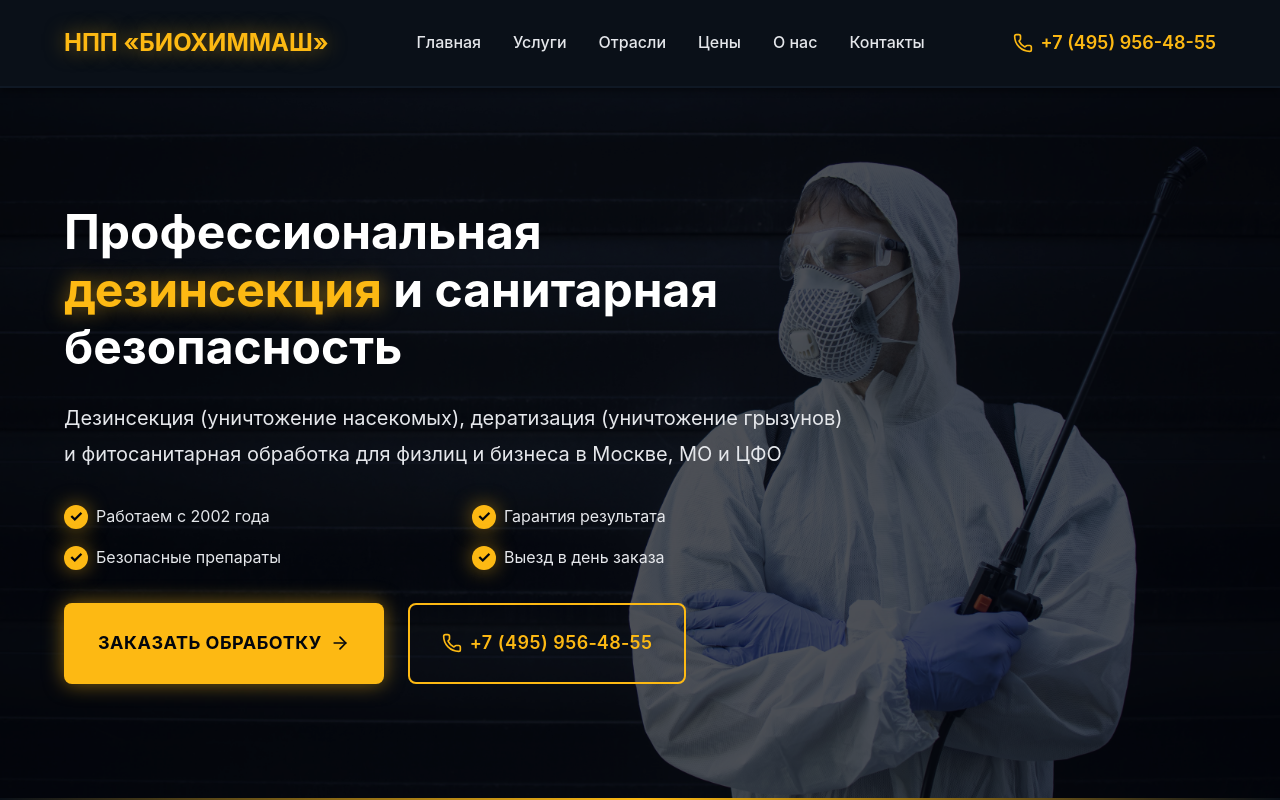
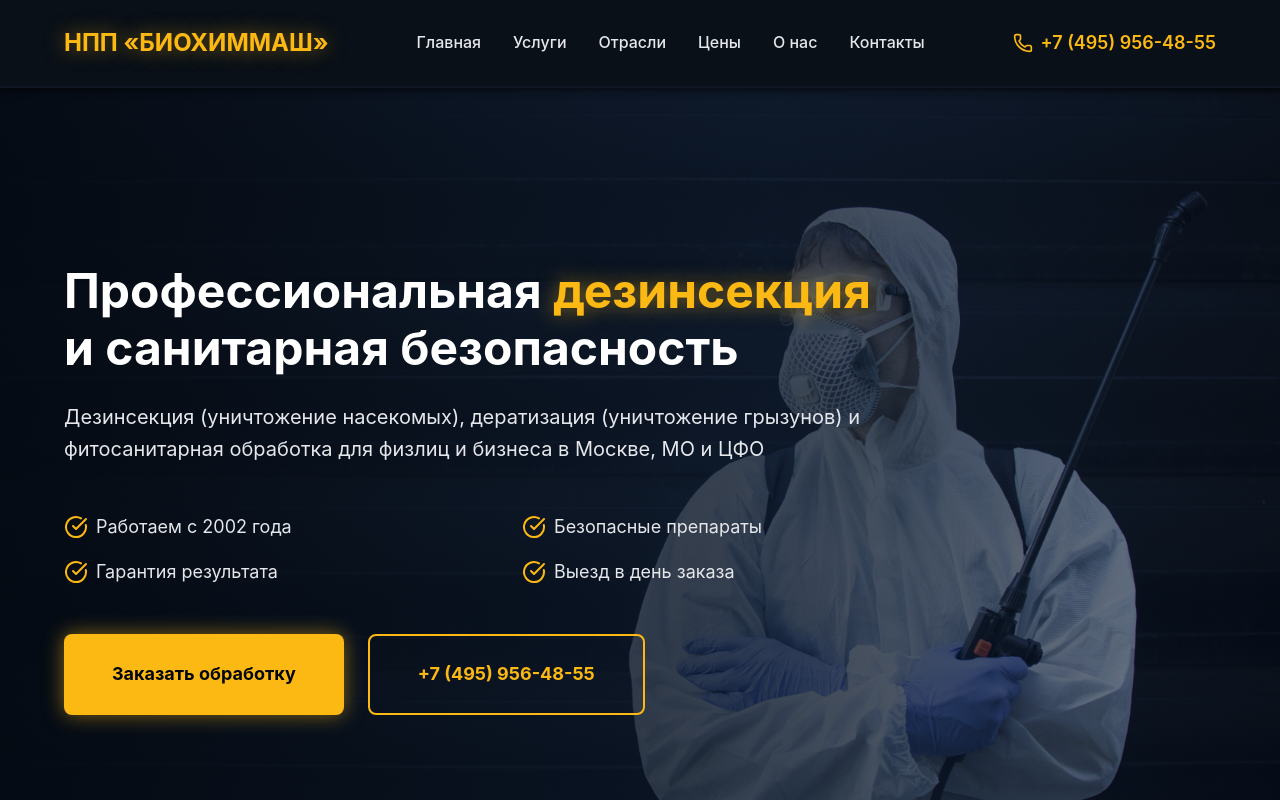
Before and after one commit to reenaBoo/dez-site, a Next.js app: page / in a window 1280 px wide. Shown: the top 800 px of the page. Built offline with nearby package versions, Linux system fonts and the light colour scheme.

Commit message:
Fix issues

```diff
--- a/next.config.ts
+++ b/next.config.ts
@@ -1,11 +1,10 @@
-// next.config.ts
 const nextConfig = {
-  output: 'export', images: {
+  output: 'export',
+  images: {
     unoptimized: true,
-  }, compiler: {
+  },
+  compiler: {
     styledComponents: true,
-  }, experimental: {
-    scrollRestoration: true,
   },
 };
 
--- a/package.json
+++ b/package.json
@@ -1,6 +1,7 @@
 {
   "name": "dez-site",
   "version": "0.1.0",
+  "homepage": "https://reenaboo.github.io/dez-site",
   "private": true,
   "scripts": {
     "dev": "next dev",
--- a/src/components/sections/Hero.tsx
+++ b/src/components/sections/Hero.tsx
@@ -1,26 +1,17 @@
 'use client';
 
 import styled from 'styled-components';
-import { Phone, ArrowRight } from 'lucide-react';
-import { motion } from 'framer-motion';
 import Image from 'next/image';
+import Link from 'next/link';
+import { CheckCircle } from 'lucide-react';
 import Container from '@/components/layout/Container';
-import { Button } from '@/components/common/Button';
-import { getAssetPath } from '@/utils/etAssetPath';
 
 const HeroSection = styled.section`
     position: relative;
-    min-height: calc(100vh - 90px);
+    min-height: 100vh;
     display: flex;
     align-items: center;
-    justify-content: center;
     overflow: hidden;
-    background-color: ${({ theme }) => theme.colors.background};
-    padding-top: 0;
-
-    @media (max-width: ${({ theme }) => theme.breakpoints.tablet}) {
-        min-height: calc(100vh - 80px);
-    }
 `;
 
 const BackgroundImage = styled.div`
@@ -28,107 +19,126 @@ const BackgroundImage = styled.div`
     inset: 0;
     z-index: 0;
 
+    &::after {
+        content: '';
+        position: absolute;
+        inset: 0;
+        background: linear-gradient(
+                to right,
+                rgba(5, 11, 20, 0.95) 0%,
+                rgba(10, 22, 40, 0.8) 60%,
+                rgba(10, 22, 40, 0.5) 100%
+        );
+    }
+
     img {
         object-fit: cover;
-        object-position: center right;
-        opacity: 0.3;
+        object-position: center;
     }
 `;
 
-const HeroContent = styled.div`
+const Content = styled.div`
     position: relative;
-    z-index: 2;
-    width: 100%;
-    padding: 0;
-
-    @media (max-width: ${({ theme }) => theme.breakpoints.tablet}) {
-        text-align: center;
-    }
+    z-index: 10;
+    padding: ${({ theme }) => theme.spacing.xxxl} 0;
+    max-width: 900px;
 `;
 
-const HeroText = styled.div`
-    max-width: 800px;
-`;
-
-const HeroTitle = styled(motion.h1)`
+const Title = styled.h1`
     font-size: ${({ theme }) => theme.fontSize['5xl']};
     font-weight: ${({ theme }) => theme.fontWeight.bold};
     color: ${({ theme }) => theme.colors.heading};
     margin-bottom: ${({ theme }) => theme.spacing.lg};
     line-height: 1.2;
 
-    .accent {
+    span {
         color: ${({ theme }) => theme.colors.primary};
         text-shadow: ${({ theme }) => theme.shadows.glow};
     }
 
     @media (max-width: ${({ theme }) => theme.breakpoints.tablet}) {
-        font-size: ${({ theme }) => theme.fontSize['3xl']};
+        font-size: ${({ theme }) => theme.fontSize['4xl']};
     }
 `;
 
-const HeroDescription = styled(motion.p)`
+const Subtitle = styled.p`
     font-size: ${({ theme }) => theme.fontSize.xl};
     color: ${({ theme }) => theme.colors.text};
-    margin-bottom: ${({ theme }) => theme.spacing.xl};
-    line-height: 1.8;
-
-    strong {
-        color: ${({ theme }) => theme.colors.primary};
-    }
+    margin-bottom: ${({ theme }) => theme.spacing.xxl};
+    line-height: 1.6;
 
     @media (max-width: ${({ theme }) => theme.breakpoints.tablet}) {
         font-size: ${({ theme }) => theme.fontSize.lg};
     }
 `;
 
-const HeroButtons = styled(motion.div)`
-    display: flex;
-    gap: ${({ theme }) => theme.spacing.lg};
-    flex-wrap: wrap;
-    margin-top: ${({ theme }) => theme.spacing.xl};
-
-    @media (max-width: ${({ theme }) => theme.breakpoints.tablet}) {
-        justify-content: center;
-    }
-
-    @media (max-width: ${({ theme }) => theme.breakpoints.mobile}) {
-        flex-direction: column;
-    }
-`;
-
-const FeaturesList = styled(motion.ul)`
+const Features = styled.div`
     display: grid;
     grid-template-columns: repeat(2, 1fr);
     gap: ${({ theme }) => theme.spacing.md};
-    margin-top: ${({ theme }) => theme.spacing.xl};
-    margin-bottom: ${({ theme }) => theme.spacing.xl};
+    margin-bottom: ${({ theme }) => theme.spacing.xxl};
 
     @media (max-width: ${({ theme }) => theme.breakpoints.tablet}) {
         grid-template-columns: 1fr;
     }
 `;
 
-const FeatureItem = styled.li`
+const Feature = styled.div`
     display: flex;
     align-items: center;
     gap: ${({ theme }) => theme.spacing.sm};
     color: ${({ theme }) => theme.colors.text};
-    font-size: ${({ theme }) => theme.fontSize.base};
+    font-size: ${({ theme }) => theme.fontSize.lg};
 
-    &::before {
-        content: '✓';
+    svg {
+        color: ${({ theme }) => theme.colors.primary};
+        flex-shrink: 0;
+    }
+`;
+
+const CTAButtons = styled.div`
     display: flex;
+    gap: ${({ theme }) => theme.spacing.lg};
+    flex-wrap: wrap;
+`;
+
+const PrimaryButton = styled(Link)`
+    display: inline-flex;
     align-items: center;
     justify-content: center;
-        width: 24px;
-        height: 24px;
+    padding: ${({ theme }) => theme.spacing.lg} ${({ theme }) => theme.spacing.xxl};
     background-color: ${({ theme }) => theme.colors.primary};
     color: ${({ theme }) => theme.colors.navy};
-        border-radius: 50%;
-        flex-shrink: 0;
-        font-weight: bold;
+    font-weight: ${({ theme }) => theme.fontWeight.bold};
+    font-size: ${({ theme }) => theme.fontSize.lg};
+    border-radius: ${({ theme }) => theme.borderRadius.md};
+    transition: all ${({ theme }) => theme.transitions.normal};
     box-shadow: ${({ theme }) => theme.shadows.glow};
+
+    &:hover {
+        background-color: ${({ theme }) => theme.colors.primaryLight};
+        transform: translateY(-2px);
+        box-shadow: 0 0 30px rgba(253, 185, 19, 0.7);
+    }
+`;
+
+const SecondaryButton = styled(Link)`
+    display: inline-flex;
+    align-items: center;
+    justify-content: center;
+    padding: ${({ theme }) => theme.spacing.lg} ${({ theme }) => theme.spacing.xxl};
+    background-color: transparent;
+    color: ${({ theme }) => theme.colors.primary};
+    font-weight: ${({ theme }) => theme.fontWeight.bold};
+    font-size: ${({ theme }) => theme.fontSize.lg};
+    border: 2px solid ${({ theme }) => theme.colors.primary};
+    border-radius: ${({ theme }) => theme.borderRadius.md};
+    transition: all ${({ theme }) => theme.transitions.normal};
+
+    &:hover {
+        background-color: ${({ theme }) => theme.colors.primary};
+        color: ${({ theme }) => theme.colors.navy};
+        transform: translateY(-2px);
     }
 `;
 
@@ -136,7 +146,7 @@ export default function Hero() {
   return (<HeroSection>
       <BackgroundImage>
         <Image
-        src={getAssetPath('/images/hero-bg.jpg')}
+          src='/images/hero-bg.jpg'
           alt='Профессиональная дезинсекция'
           fill
           priority
@@ -145,53 +155,41 @@ export default function Hero() {
       </BackgroundImage>
 
       <Container>
-      <HeroContent>
-        <HeroText>
-          <HeroTitle
-            initial={{ opacity: 0, y: 20 }}
-            animate={{ opacity: 1, y: 0 }}
-            transition={{ duration: 0.6 }}
-          >
-            Профессиональная <span className='accent'>дезинсекция</span> и санитарная безопасность
-          </HeroTitle>
+        <Content>
+          <Title>
+            Профессиональная <span>дезинсекция</span>
+            <br />и санитарная безопасность
+          </Title>
 
-          <HeroDescription
-            initial={{ opacity: 0, y: 20 }}
-            animate={{ opacity: 1, y: 0 }}
-            transition={{ duration: 0.6, delay: 0.2 }}
-          >
-            Дезинсекция (уничтожение насекомых), дератизация (уничтожение грызунов) <br /> и фитосанитарная обработка для физлиц
-            и бизнеса в Москве, МО и ЦФО
-          </HeroDescription>
+          <Subtitle>
+            Дезинсекция (уничтожение насекомых), дератизация (уничтожение грызунов) и
+            фитосанитарная обработка для физлиц и бизнеса в Москве, МО и ЦФО
+          </Subtitle>
 
-          <FeaturesList
-            initial={{ opacity: 0, y: 20 }}
-            animate={{ opacity: 1, y: 0 }}
-            transition={{ duration: 0.6, delay: 0.3 }}
-          >
-            <FeatureItem>Работаем с 2002 года</FeatureItem>
-            <FeatureItem>Гарантия результата</FeatureItem>
-            <FeatureItem>Безопасные препараты</FeatureItem>
-            <FeatureItem>Выезд в день заказа</FeatureItem>
-          </FeaturesList>
+          <Features>
+            <Feature>
+              <CheckCircle size={24} />
+              Работаем с 2002 года
+            </Feature>
+            <Feature>
+              <CheckCircle size={24} />
+              Безопасные препараты
+            </Feature>
+            <Feature>
+              <CheckCircle size={24} />
+              Гарантия результата
+            </Feature>
+            <Feature>
+              <CheckCircle size={24} />
+              Выезд в день заказа
+            </Feature>
+          </Features>
 
-          <HeroButtons
-            initial={{ opacity: 0, y: 20 }}
-            animate={{ opacity: 1, y: 0 }}
-            transition={{ duration: 0.6, delay: 0.4 }}
-          >
-            <Button as='a' href='#contact-form' size='lg'>
-              Заказать обработку
-              <ArrowRight size={20} />
-            </Button>
-
-            <Button as='a' href='tel:+79991234567' variant='outline' size='lg'>
-              <Phone size={20} />
-              +7 (495) 956‑48‑55
-            </Button>
-          </HeroButtons>
-        </HeroText>
-      </HeroContent>
+          <CTAButtons>
+            <PrimaryButton href='/#contact-form'>Заказать обработку</PrimaryButton>
+            <SecondaryButton href='tel:+74959564855'>+7 (495) 956-48-55</SecondaryButton>
+          </CTAButtons>
+        </Content>
       </Container>
     </HeroSection>);
 }
--- a/src/lib/registry.tsx
+++ b/src/lib/registry.tsx
@@ -1,28 +1,29 @@
-// src/lib/registry.tsx
-'use client'
+'use client';
 
-import React, { useState } from 'react'
-import { useServerInsertedHTML } from 'next/navigation'
-import { ServerStyleSheet, StyleSheetManager } from 'styled-components'
+import React, { useState } from 'react';
+import { useServerInsertedHTML } from 'next/navigation';
+import { ServerStyleSheet, StyleSheetManager } from 'styled-components';
 
 export default function StyledComponentsRegistry({
   children,
 }: {
   children: React.ReactNode
 }) {
-  const [styledComponentsStyleSheet] = useState(() => new ServerStyleSheet())
+  const [styledComponentsStyleSheet] = useState(() => typeof window === 'undefined' ? new ServerStyleSheet() : null);
 
   useServerInsertedHTML(() => {
-    const styles = styledComponentsStyleSheet.getStyleElement()
-    styledComponentsStyleSheet.instance.clearTag()
-    return <>{styles}</>
-  })
+    if (!styledComponentsStyleSheet) return null;
 
-  if (typeof window !== 'undefined') return <>{children}</>
+    const styles = styledComponentsStyleSheet.getStyleElement();
+    styledComponentsStyleSheet.instance.clearTag();
+    return <>{styles}</>;
+  });
 
-  return (
-    <StyleSheetManager sheet={styledComponentsStyleSheet.instance}>
+  if (typeof window !== 'undefined') {
+    return <>{children}</>;
+  }
+
+  return styledComponentsStyleSheet ? (<StyleSheetManager sheet={styledComponentsStyleSheet.instance}>
       {children}
-    </StyleSheetManager>
-  )
+    </StyleSheetManager>) : (<>{children}</>);
 }
--- a/src/utils/etAssetPath.ts
+++ /dev/null
@@ -1,9 +0,0 @@
-export const getAssetPath = (path: string): string => {
-  const normalizedPath = path.startsWith('/') ? path : `/${path}`;
-
-  if (process.env.NODE_ENV === 'production') {
-    return `/dez-site${normalizedPath}`;
-  }
-
-  return normalizedPath;
-};
```
Also changed, not shown: src/app/contacts/page.tsx (+2 -5 lines), src/components/sections/Prices.tsx (+47 -74 lines), 2 other files (tests, documents, lock files or other folders). Lines whose indentation alone changed are shown as unchanged.
